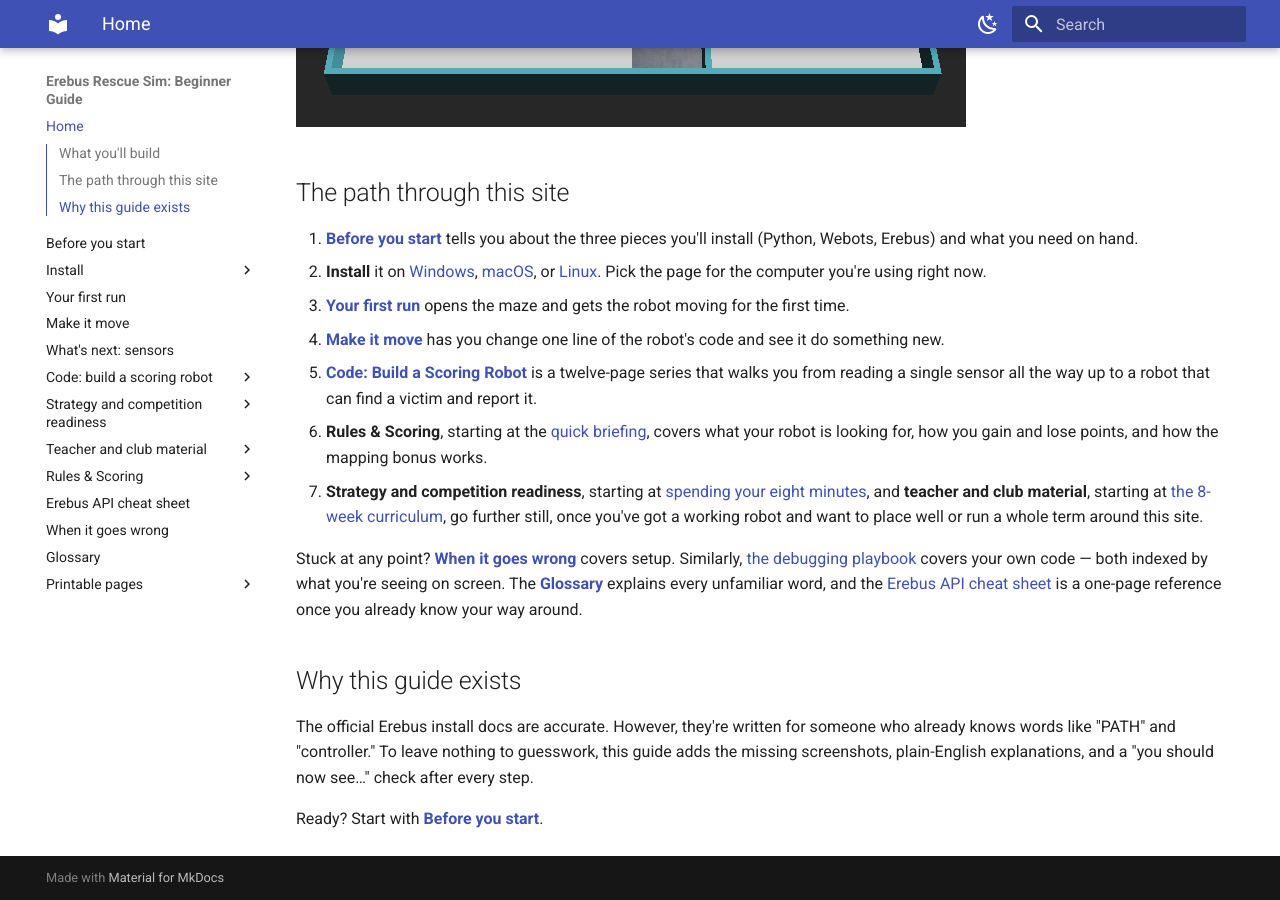
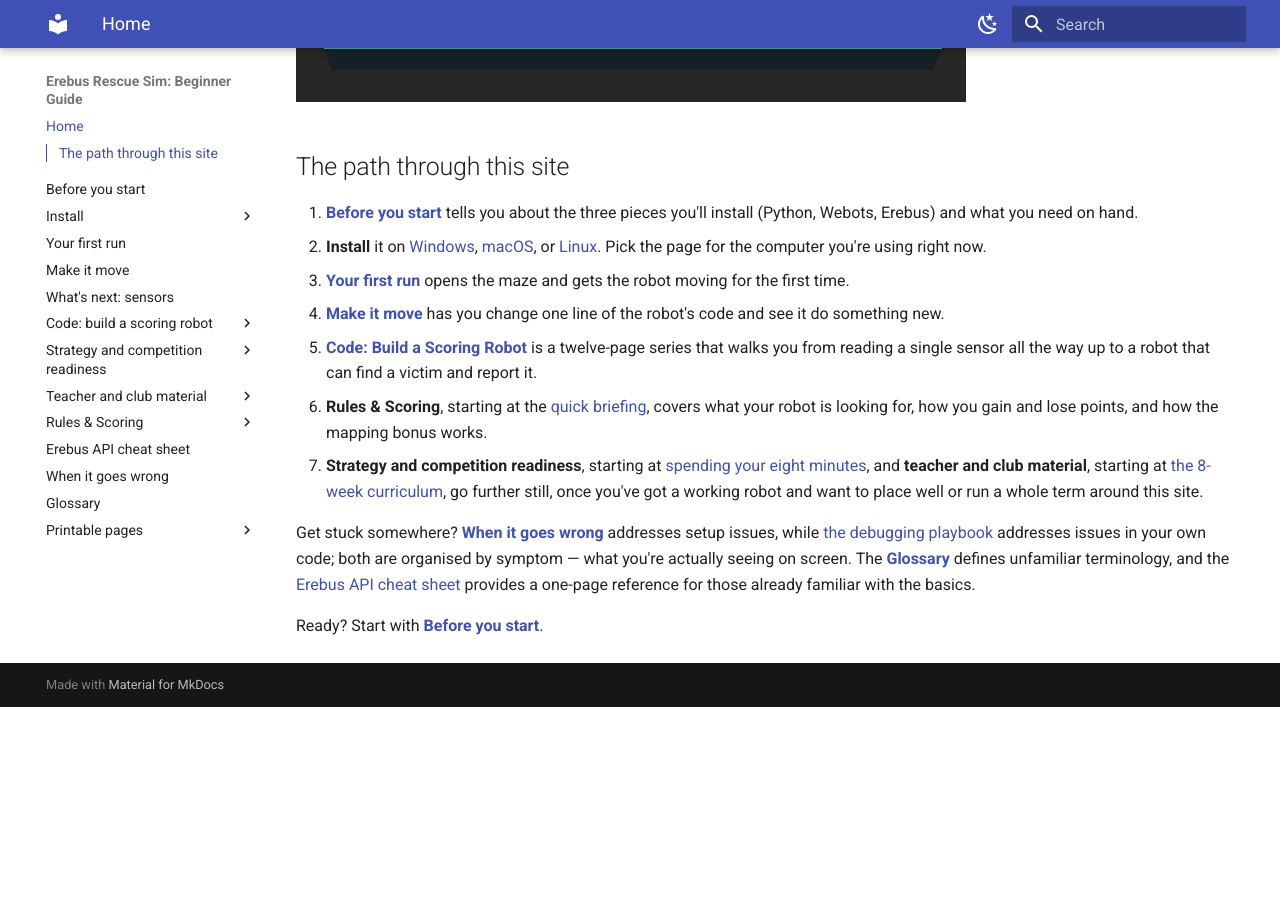
Before and after one commit to talkingj/rcja-rescue-sim-resources, an MkDocs documentation site: the page built from docs/index.md, in a window 1280 px wide and 900 px high, scrolled down 625 px. Built offline with MkDocs 1.6.1 and Material for MkDocs 9.7.7, drawn with Linux system fonts in a browser that asks for light colours; after the commit the page ends 1332 px from its top, so only the background shows below that; some of the changed text lies outside the part shown.

Commit message:
index: rewrite intro, stuck paragraph, remove why-this-exists
- New opening paragraph replacing 'What you'll build' heading
- Rewrote 'Stuck at any point?' paragraph per author
- Removed 'Why this guide exists' section

```diff
--- a/docs/index.md
+++ b/docs/index.md
@@ -1,9 +1,8 @@
 # Get your robot driving in the Erebus rescue simulator
 
-## What you'll build
-
-By the end of this guide you will have a robot, driving itself around a maze inside a program
-called Webots.
+This site provides a complete setup and onboarding path, from initial installation to a functioning
+robot navigating a maze in the simulator. Each step includes a corresponding screenshot and
+technical terminology is defined at first use.
 
 ![The Erebus world1 maze with the e-puck robot, captured from a real run](assets/real/world1-first-run.png)
 
@@ -25,17 +24,10 @@ called Webots.
    curriculum](club-curriculum.md), go further still, once you've got a working robot and want to
    place well or run a whole term around this site.
 
-Stuck at any point? **[When it goes wrong](troubleshooting.md)** covers setup. Similarly, [the
-debugging playbook](debugging-playbook.md) covers your own code — both indexed by what you're seeing
-on screen.
-The **[Glossary](glossary.md)** explains every unfamiliar word, and the [Erebus API cheat
-sheet](api-cheat-sheet.md) is a one-page reference once you already know your way around.
-
-## Why this guide exists
-
-The official Erebus install docs are accurate. However, they're written for someone who already
-knows words like "PATH" and "controller."
-To leave nothing to guesswork, this guide adds the missing screenshots, plain-English explanations,
-and a "you should now see…" check after every step.
+Get stuck somewhere? **[When it goes wrong](troubleshooting.md)** addresses setup issues, while [the
+debugging playbook](debugging-playbook.md) addresses issues in your own code; both are organised by
+symptom — what you're actually seeing on screen.
+The **[Glossary](glossary.md)** defines unfamiliar terminology, and the [Erebus API cheat
+sheet](api-cheat-sheet.md) provides a one-page reference for those already familiar with the basics.
 
 Ready? Start with **[Before you start](before-you-start.md)**.
```
